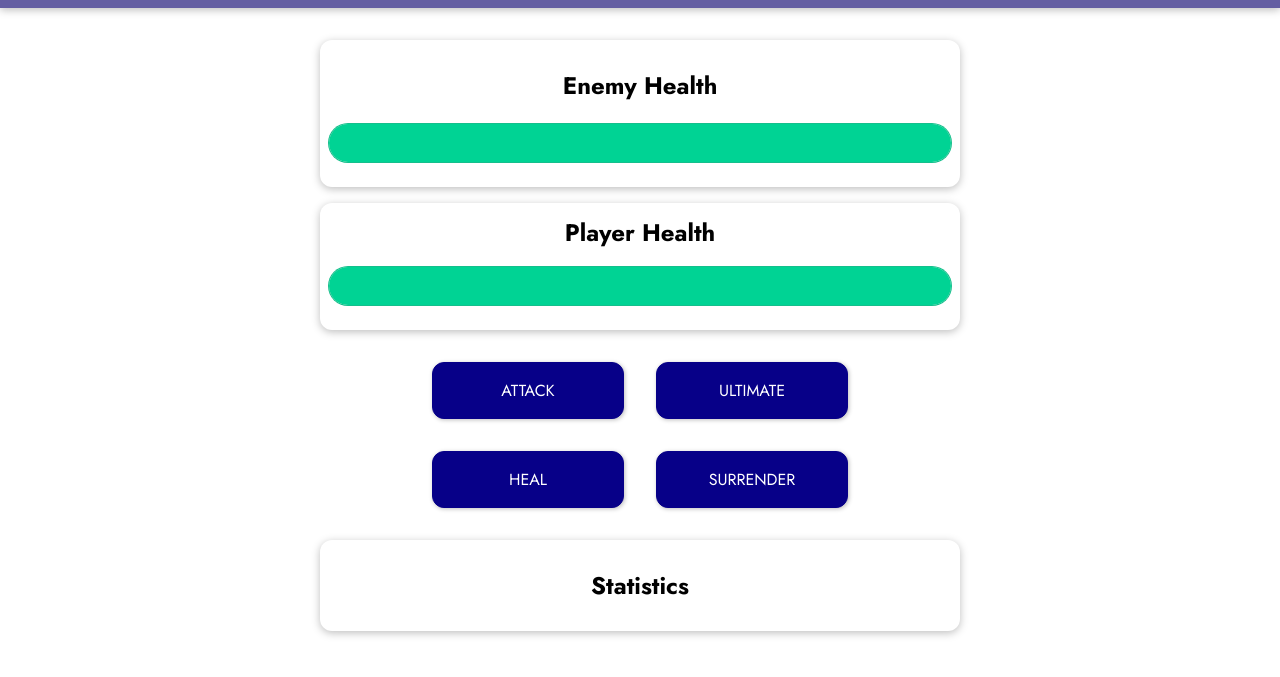
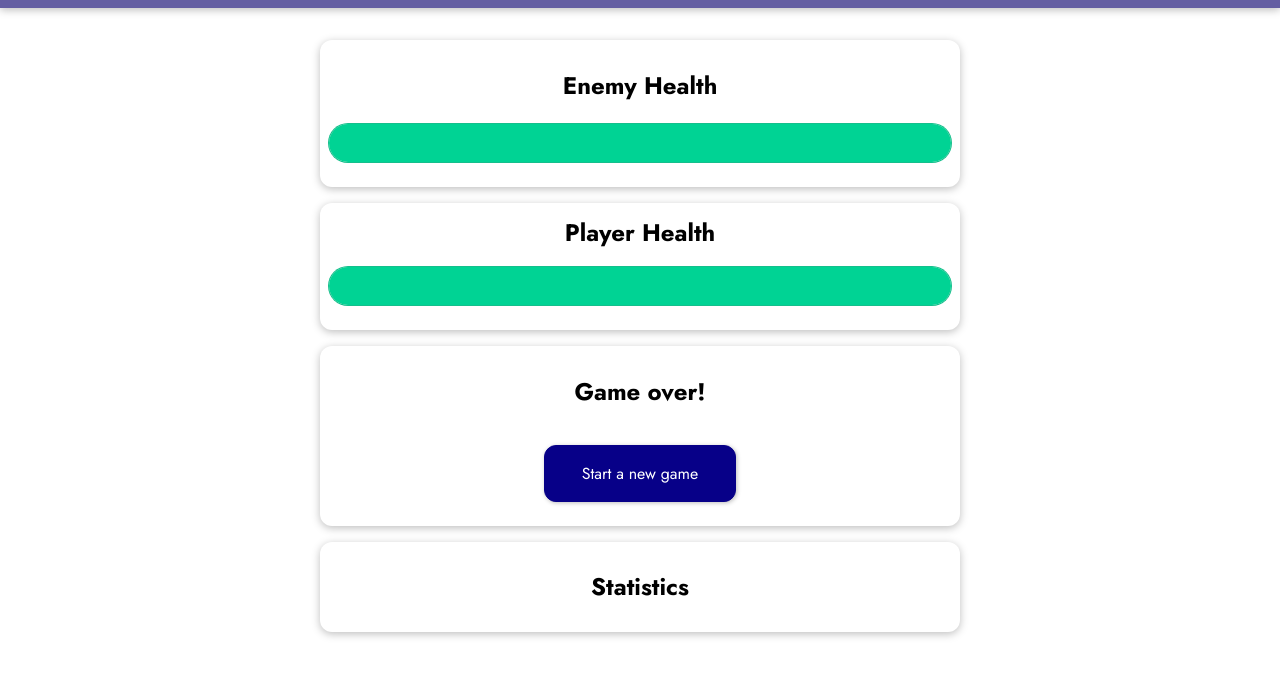
Before and after one commit to michaelprys/Slayer-Game, a plain HTML site: page index.html in a window 1280 px wide. Both pictures are taken after a click on the button "SURRENDER". Shown: the part 97-774 px from the top of the page. Drawn offline with nearby package versions, Linux system fonts and the light colour scheme.

Commit message:
disabled controls after a victory/defeat

```diff
--- a/app.js
+++ b/app.js
@@ -5,16 +5,21 @@ const app = Vue.createApp({
     return {
       playerHealth: 100,
       enemyHealth: 100,
-      surrender: false,
       currentRound: 0,
       winner: null,
     };
   },
   computed: {
     enemyBarStyles() {
+      if (this.enemyHealth < 0) {
+        return { width: "0%" };
+      }
       return { width: this.enemyHealth + "%" };
     },
     playerBarStyles() {
+      if (this.playerHealth < 0) {
+        return { width: "0%" };
+      }
       return { width: this.playerHealth + "%" };
     },
     mayUseUltimate() {
@@ -22,11 +27,6 @@ const app = Vue.createApp({
     },
   },
   watch: {
-    // if (this.playerHealth < 0) {
-    //   alert("You lost!");
-    // } else if (this.enemyHealth === 0) {
-    //   alert("You won!");
-    // }
     playerHealth(value) {
       if (value <= 0 && this.monsterHealth <= 0) {
         // A draw
@@ -47,6 +47,12 @@ const app = Vue.createApp({
     },
   },
   methods: {
+    startNewGame() {
+      this.playerHealth = 100;
+      this.enemyHealth = 100;
+      this.winner = null;
+      this.currentRound = 0;
+    },
     attackEnemy() {
       this.currentRound++;
       const attackValue = getRandomValue(5, 12);
@@ -76,9 +82,8 @@ const app = Vue.createApp({
       this.receiveDamage();
       this.determineAWinner();
     },
-    endGame() {
-      this.surrender === true;
-      alert("You lost!");
+    surrender() {
+      this.winner = "enemy";
     },
   },
 }).mount("#game");
--- a/index.html
+++ b/index.html
@@ -30,18 +30,18 @@
         </div>
       </section>
       <section class="container" v-if="winner">
-        <h2 v-if="winner === 'enemy'">Game over!</h2>
+        <h2 v-if="winner === 'enemy' || surrender === true">Game over!</h2>
         <h2 v-else-if="winner === 'player'">You won!</h2>
         <h2 v-else-if="winner === 'draw'">It's a draw!</h2>
-        <button>Start a new game</button>
+        <button @click="startNewGame">Start a new game</button>
       </section>
-      <section id="controls">
+      <section id="controls" v-else>
         <button class="btn btn--attack" @click="attackEnemy">ATTACK</button>
         <button :disabled="mayUseUltimate" class="btn btn--ultimate" @click="useUltimate">
           ULTIMATE
         </button>
         <button class="btn btn--heal" @click="heal">HEAL</button>
-        <button class="btn btn--surrender" @click="endGame">SURRENDER</button>
+        <button class="btn btn--surrender" @click="surrender">SURRENDER</button>
       </section>
       <section id="log" class="container">
         <h2>Statistics</h2>
```
